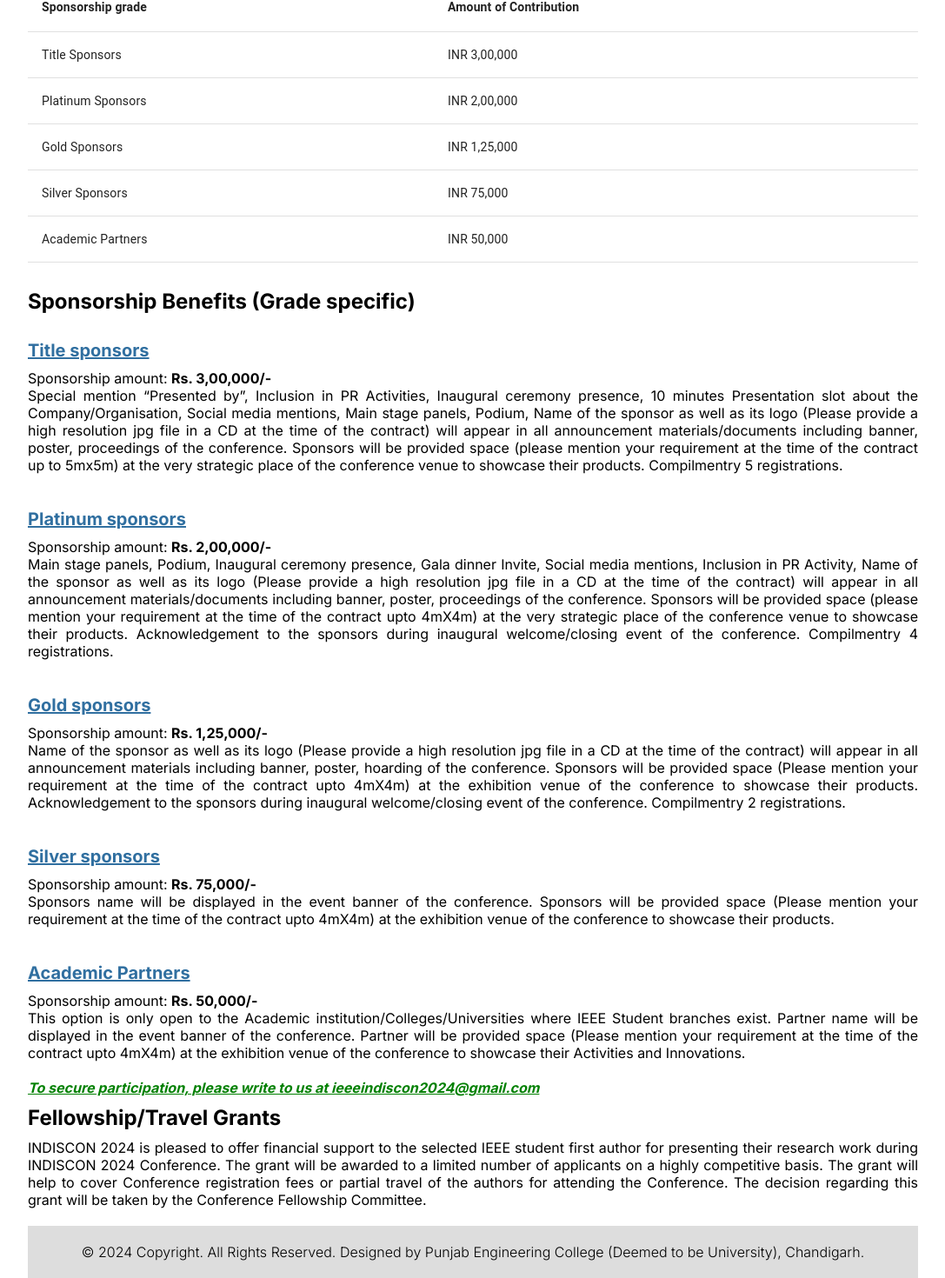
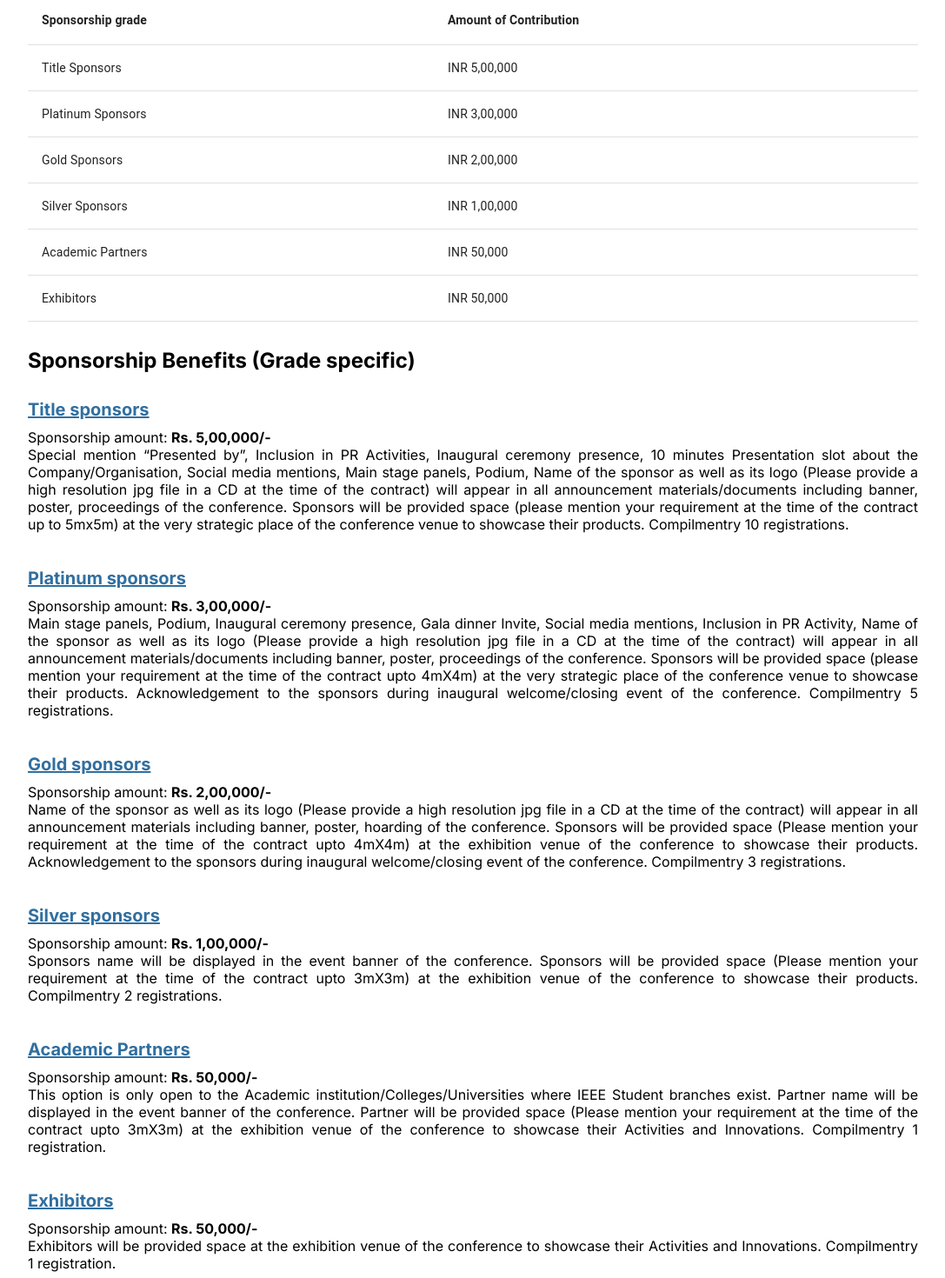
Before and after one commit to MayankGuptaPEC/indiscon-2024, a Next.js app: page /sponsorship in a window 1280 px wide. Shown: the part 768-2238 px from the top of the page at 87% size, without its empty margins (96-1183 px from the left). Built offline with nearby package versions, Linux system fonts and the light colour scheme.

Commit message:
few changes

```diff
--- a/src/components/common/Header.js
+++ b/src/components/common/Header.js
@@ -106,12 +106,12 @@ const headerItems = [
         name: "Home",
     },
     {
+        href: "/about",
+        name: "About us",
+    },
+    {
         href: "/important-dates",
         name: "Important Dates",
-    },
-    {
-        href: "/about",
-        name: "About us",
     },
     {
         href: "/committees",
@@ -139,7 +139,7 @@ const headerItems = [
     },
     {
         href: "/fellowship",
-        name: "Fellowship",
+        name: "Awards/Grants",
     },
     {
         href: "/contact",
--- a/src/data/committee.js
+++ b/src/data/committee.js
@@ -373,6 +373,6 @@ export const COMMITTEE = {
             "track": "Technical Track 13"
         }
     ],
-    "International Advisory Council": [],
-    "National Advisory Council": []
+    "International Advisory Committee": [],
+    "National Advisory Committee": []
 }
--- a/src/pages/index.js
+++ b/src/pages/index.js
@@ -15,7 +15,9 @@ export default function Home() {
             >
                 <Marquee className={styles.marquee_container}>
                     {ANNOUNCEMENTS.map((an, i) => (
-                        <p key={i} className={styles.marquee}>{an}</p>
+                        <p key={i} className={styles.marquee}>
+                            {an}
+                        </p>
                     ))}
                 </Marquee>
                 <main
@@ -57,6 +59,7 @@ export default function Home() {
                                     university), Sector 12, Chandigarh
                                 </p>
                             </div>
+                            <h2>Theme- Science, Technology and Society</h2>
                         </div>
                     </div>
                 </main>
--- a/src/pages/sponsorship.js
+++ b/src/pages/sponsorship.js
@@ -66,22 +66,26 @@ function Sponsorship() {
                     <TableBody>
                         <TableRow hover>
                             <TableCell>Title Sponsors</TableCell>
+                            <TableCell>INR 5,00,000</TableCell>
+                        </TableRow>
+                        <TableRow hover>
+                            <TableCell>Platinum Sponsors</TableCell>
                             <TableCell>INR 3,00,000</TableCell>
                         </TableRow>
                         <TableRow hover>
-                            <TableCell>Platinum Sponsors</TableCell>
+                            <TableCell>Gold Sponsors</TableCell>
                             <TableCell>INR 2,00,000</TableCell>
                         </TableRow>
                         <TableRow hover>
-                            <TableCell>Gold Sponsors</TableCell>
-                            <TableCell>INR 1,25,000</TableCell>
-                        </TableRow>
-                        <TableRow hover>
                             <TableCell>Silver Sponsors</TableCell>
-                            <TableCell>INR 75,000</TableCell>
+                            <TableCell>INR 1,00,000</TableCell>
                         </TableRow>
                         <TableRow hover>
                             <TableCell>Academic Partners</TableCell>
+                            <TableCell>INR 50,000</TableCell>
+                        </TableRow>
+                        <TableRow hover>
+                            <TableCell>Exhibitors</TableCell>
                             <TableCell>INR 50,000</TableCell>
                         </TableRow>
                     </TableBody>
@@ -95,7 +99,7 @@ function Sponsorship() {
             <div className={styles.sponsor_class}>
                 <h3>Title sponsors</h3>
                 <p>
-                    Sponsorship amount: <span>Rs. 3,00,000/-</span>
+                    Sponsorship amount: <span>Rs. 5,00,000/-</span>
                 </p>
 
                 <p>
@@ -110,14 +114,14 @@ function Sponsorship() {
                     Sponsors will be provided space (please mention your
                     requirement at the time of the contract up to 5mx5m) at the
                     very strategic place of the conference venue to showcase
-                    their products. Compilmentry 5 registrations.
+                    their products. Compilmentry 10 registrations.
                 </p>
             </div>
 
             <div className={styles.sponsor_class}>
                 <h3>Platinum sponsors</h3>
                 <p>
-                    Sponsorship amount: <span>Rs. 2,00,000/-</span>
+                    Sponsorship amount: <span>Rs. 3,00,000/-</span>
                 </p>
 
                 <p>
@@ -132,14 +136,14 @@ function Sponsorship() {
                     4mX4m) at the very strategic place of the conference venue
                     to showcase their products. Acknowledgement to the sponsors
                     during inaugural welcome/closing event of the conference.
-                    Compilmentry 4 registrations.
+                    Compilmentry 5 registrations.
                 </p>
             </div>
 
             <div className={styles.sponsor_class}>
                 <h3>Gold sponsors</h3>
                 <p>
-                    Sponsorship amount: <span>Rs. 1,25,000/-</span>
+                    Sponsorship amount: <span>Rs. 2,00,000/-</span>
                 </p>
 
                 <p>
@@ -151,22 +155,23 @@ function Sponsorship() {
                     requirement at the time of the contract upto 4mX4m) at the
                     exhibition venue of the conference to showcase their
                     products. Acknowledgement to the sponsors during inaugural
-                    welcome/closing event of the conference. Compilmentry 2 registrations.
+                    welcome/closing event of the conference. Compilmentry 3
+                    registrations.
                 </p>
             </div>
 
             <div className={styles.sponsor_class}>
                 <h3>Silver sponsors</h3>
                 <p>
-                    Sponsorship amount: <span>Rs. 75,000/-</span>
+                    Sponsorship amount: <span>Rs. 1,00,000/-</span>
                 </p>
 
                 <p>
                     Sponsors name will be displayed in the event banner of the
                     conference. Sponsors will be provided space (Please mention
-                    your requirement at the time of the contract upto 4mX4m) at
+                    your requirement at the time of the contract upto 3mX3m) at
                     the exhibition venue of the conference to showcase their
-                    products.
+                    products. Compilmentry 2 registrations.
                 </p>
             </div>
 
@@ -182,8 +187,23 @@ function Sponsorship() {
                     branches exist. Partner name will be displayed in the event
                     banner of the conference. Partner will be provided space
                     (Please mention your requirement at the time of the contract
-                    upto 4mX4m) at the exhibition venue of the conference to
-                    showcase their Activities and Innovations.
+                    upto 3mX3m) at the exhibition venue of the conference to
+                    showcase their Activities and Innovations. Compilmentry 1
+                    registration.
+                </p>
+            </div>
+
+            <div className={styles.sponsor_class}>
+                <h3>Exhibitors</h3>
+                <p>
+                    Sponsorship amount: <span>Rs. 50,000/-</span>
+                </p>
+
+
+                <p>
+                    Exhibitors will be provided space at the exhibition venue of
+                    the conference to showcase their Activities and Innovations.
+                    Compilmentry 1 registration.
                 </p>
             </div>
 
@@ -191,8 +211,9 @@ function Sponsorship() {
                 To secure participation, please write to us at
                 ieeeindiscon2024@gmail.com
             </p>
+            <p></p>
 
-            <h2 className={styles.subheading}>Fellowship/Travel Grants</h2>
+            {/* <h2 className={styles.subheading}>Fellowship/Travel Grants</h2>
             <p
                 style={{
                     textAlign: "justify",
@@ -208,7 +229,7 @@ function Sponsorship() {
                 partial travel of the authors for attending the Conference. The
                 decision regarding this grant will be taken by the Conference
                 Fellowship Committee.
-            </p>
+            </p> */}
         </PageLayout>
     );
 }
--- a/src/styles/components/footer.module.css
+++ b/src/styles/components/footer.module.css
@@ -1,6 +1,7 @@
 .footer {
     background-color: #ddd;
     padding: 20px 0;
+    margin-top: 20px;
 }
 
 .footer p {
```
Also changed, not shown: src/pages/about.js (+13 -16 lines), src/pages/contact.js (+10 -3 lines), src/pages/fellowship.js (added, +29 -0 lines), src/pages/registration.js (+26 -17 lines).
